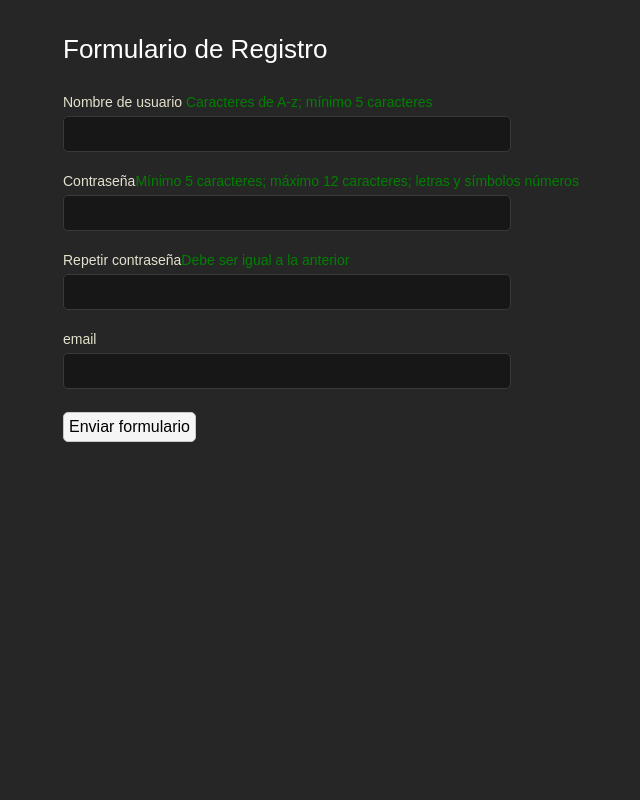
After one commit to yatan/desnortado, a PHP site: page /login/registro.php in a window 1280 px wide. The commit adds this page. Shown: the whole page, without its empty margins (257-897 px from the left). Run offline with PHP 8.4, Linux system fonts and the light colour scheme; a stand-in replaces the project's code that opens the database connection.

Commit message:
Pagina de registro y regostro basico

```diff
--- /dev/null
+++ b/css/registro.css
@@ -0,0 +1,182 @@
+@CHARSET "UTF-8";
+/*
+Author: Adrian Mato
+Author URI: http://www.yensdesign.com & http://web.ontuts.com
+*/
+
+/******* GENERAL RESET *******/
+html, body, div, span, applet, object, iframe, h1, h2, h3, h4, h5, h6, p, blockquote, pre, a, abbr, acronym, address, big, cite, code, del, dfn, em,
+font, img, ins, kbd, q, s, samp, small, strike, strong, sub, sup, tt, var, dl, dt, dd, ol, ul, li, fieldset, form, label, legend, table, caption, tbody,
+ tfoot, thead, tr, th, td {
+border:0pt none;
+font-family:inherit;
+font-size:100%;
+font-style:inherit;
+font-weight:inherit;
+margin:0pt;
+padding:0pt;
+vertical-align:baseline;
+}
+
+body{
+
+	font-size: 12px;
+	background: #262626 repeat scroll 0 0;
+	font-family: Myriad Pro, Arial, Helvetica, sans-serif;
+	margin: 0pt;
+	cursor: default;
+	line-height:50px;
+}
+
+table{
+	border-collapse: separate;
+	border-spacing: 0pt;
+}
+strong{
+	font-weight: 700;
+}
+caption, th, td{
+	font-weight:normal;
+	text-align:left;
+}
+blockquote:before, blockquote:after, q:before, q:after{
+	content:"";
+}
+blockquote, q{
+	quotes:"" "";
+}
+pre{
+	font-family: Arial, Helvetica, sans-serif;
+}
+input{
+	border: 0;
+	margin: 0;
+	font-family: Arial, Helvetica, sans-serif;
+}
+textarea{
+	font-family: Arial, Helvetica, sans-serif;
+	color: #888888;
+	padding: 7px 3px 0 4px;
+	font-size: 11px;
+}
+select{
+	font-size: 11px;
+	color: #888888;
+	background: #fff;
+	font-family: Arial, Helvetica, sans-serif;
+	border: 1px solid #CAD2CE;
+}
+ul{
+	list-style: none;
+	list-style-type: none;
+	list-style-position: outside;
+}
+a{
+	cursor: pointer;
+	color: #296ba5;
+	text-decoration: none;
+	outline: none !Important;
+}
+html,body{
+	height:100%;
+}
+.clear{
+	clear: both;
+	height: 0;
+	visibility: hidden;
+	display: block;
+	line-height: 0;
+}
+.clearfix{
+	overflow: hidden;
+}
+.fleft{
+	float: left;
+}
+.fright{
+	float: right;
+}
+.italic{
+	font-style: italic;
+}
+/******* /GENERAL RESET *******/
+
+/******* CONTENT *******/
+.wrapper{
+	width: 640px;
+	margin: 0pt auto;
+	padding-top: 10px;
+}
+h1{
+	color: #fff;
+	font-size: 26px;
+	line-height: 3em;
+}
+label{
+	display: block;
+	color: #e4e1cd;
+	line-height: 2em;
+	font-size: 14px;
+}
+.section{
+	margin-bottom: 25px;
+}
+input.text, input.submit{
+	width: 70%;
+	background: #171717 no-repeat scroll right 2px;
+	padding: 8px;
+	color: #8c8c8c;
+	border: 1px solid #393939;
+	margin-bottom: 15px;
+	border-radius: 5px;
+	-moz-border-radius: 5px;
+	-webkit-border-radius: 5px;
+	-khtml-border-radius: 5px;
+	font-size: 16px;
+}
+input.text.active{
+	background: #343434 no-repeat scroll right -43px;
+	border-color: #000;
+	color: #fff;
+}
+input.submit{
+	width: auto !Important;
+	background: #f5f5f5;
+	color: #000;
+	border-color: #c8c8c8;
+	padding: 5px;
+	margin-top: 0.5em;
+}
+.requisites{
+	padding: 0 2px 0 2px;
+}
+.requisites.error{
+	text-decoration: underline;
+	background: #fff8cc;
+	color: #171717;
+}
+input.error{
+	background: #432323;
+	border-color: #171717;
+}
+
+/*MODIF DANI*/
+.respuesta_insert{
+	margin: 30px;
+	font: Helvetica 14px white;
+	background: #171717 no-repeat scroll right 2px;
+	padding: 15px;
+	color: #8c8c8c;
+	border: 1px solid #393939;
+	/*margin-bottom: 15px;*/
+	border-radius: 5px;
+	-moz-border-radius: 5px;
+	-webkit-border-radius: 5px;
+	-khtml-border-radius: 5px;
+	font-size: 16px;
+	line-height:25px;
+	height: 300px;
+}
+
+
+/******* /CONTENT *******/
--- a/include/funciones.php
+++ b/include/funciones.php
@@ -63,7 +63,7 @@ function sql_error($sql) {
 	$link = mysql_connect($server,$dbuser,$dbpass,$database);*/
 	global $link;
     $result = mysqli_query($link,$sql);
-var_dump($result);
+
     if ($result == false) {
         //error_log("SQL error: ".mysql_error()."\n\nOriginal query: $sql\n");
         // Remove following line from production servers
--- /dev/null
+++ b/login/registro.php
@@ -0,0 +1,40 @@
+<!DOCTYPE HTML PUBLIC "-//W3C//DTD HTML 4.01 Transitional//EN">
+<?php include("../include/funciones.php"); ?>
+<meta http-equiv="Content-Type" content="text/html; charset=UTF-8">
+<link type="text/css" href="../css/registro.css" rel="Stylesheet" />
+
+<div class="wrapper">
+		<div class="section">
+
+			<h1><?php echo getString("signup_title"); ?></h1>
+
+			<form id="form1" action="registro1.php" method="post">
+
+				<label for="username"><?php echo  getString("signup_username"); ?>
+
+				<span style=color:green><?php echo getString("signup_username_info"); ?></span>
+				</label>
+				<input tabindex="2" name="username" id="username" type="text" class="text" value="" />
+
+				<label for="password1"><?php echo getString("signup_pass"); ?><span style=color:green><?php echo getString("signup_pass_info"); ?>					números</span></label>
+				<input tabindex="3" name="password1" id="password1" type="password" class="text" value="" />
+
+				<label for="password2"><?php echo getString("signup_pass2"); ?><span style=color:green><?php echo getString("signup_pass_info2"); ?></span></label>
+				<input tabindex="4" name="password2" id="password2" type="password" class="text" value="" />
+
+
+				<label for="email2"><?php echo getString('signup_mail'); ?></label>
+                                <input tabindex="5" name="email" id="email" type="text" class="text" value="<?php //Si hubiera un email se pone aqui con un echo $email; ?>" />
+				<div>
+                                    <?php //TBD: Quitar cuando haya server de correo.
+                                    //if(smtp_online()==true)
+                                     echo "<input tabindex='6' name='send' id='send' type='submit' class='submit' value='".getString('signup_mail_send_form')."'/>";
+                                    //else
+                                     //echo "<h2>".getString('signup_mail_error')."</h2>";
+                                    ?>
+                                </div>
+			</form>
+
+
+		</div>
+	</div>
```
Also changed, not shown: login/registro1.php (added, +41 -0 lines).
